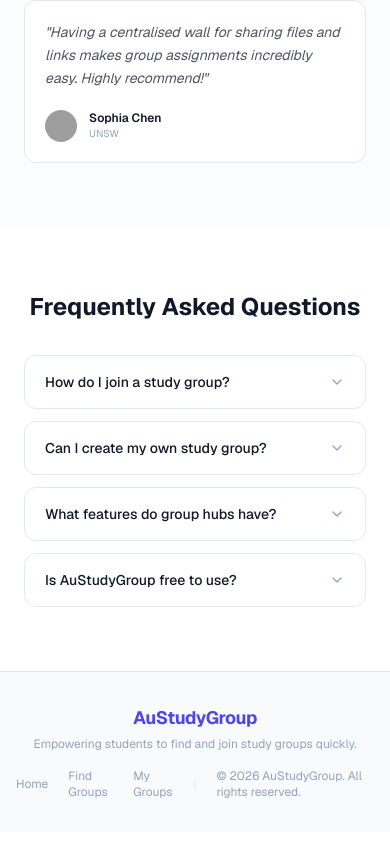
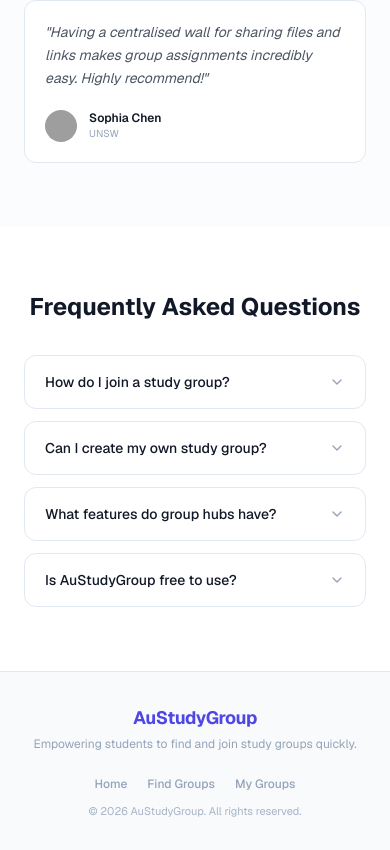
Before and after one commit to TeggTTV/austudygroup, a Next.js app: page / in a window 390 px wide. Shown: the part 1141-1991 px from the top of the page. Built offline with nearby package versions, Linux system fonts and the light colour scheme; no server answers; the database is empty; grey boxes are pictures that could not be loaded.

Commit message:
feat: implement group feed page with real-time messaging, file sharing, and group management settings

```diff
--- a/src/app/group/[id]/feed/page.tsx
+++ b/src/app/group/[id]/feed/page.tsx
@@ -76,6 +76,7 @@
 	} = useAppContext();
 	const router = useRouter();
 	const messagesEndRef = useRef<HTMLDivElement>(null);
+	const messagesContainerRef = useRef<HTMLDivElement>(null);
 
 	const [messageText, setMessageText] = useState('');
 	const [fileInput, setFileInput] = useState<File | null>(null);
@@ -187,10 +188,13 @@
 
 	// Auto-scroll to bottom only when new messages actually arrive
 	useEffect(() => {
-		if (!isLoading) {
+		if (!isLoading && messagesContainerRef.current) {
 			const currentLength = feedMessages.length;
 			if (currentLength > prevLengthRef.current) {
-				messagesEndRef.current?.scrollIntoView({ behavior: 'smooth' });
+				messagesContainerRef.current.scrollTo({
+					top: messagesContainerRef.current.scrollHeight,
+					behavior: prevLengthRef.current === 0 ? 'auto' : 'smooth',
+				});
 			}
 			prevLengthRef.current = currentLength;
 		}
@@ -327,23 +331,23 @@
 				{/* ─── Messages Feed ─── */}
 				<section className="flex-1 bg-surface border border-border rounded-xl flex flex-col h-[75vh]">
 					{/* Group Header */}
-					<div className="border-b border-border px-5 py-3 flex items-center justify-between">
-						<div>
-							<span className="text-[10px] font-bold text-primary bg-primary-light px-2 py-0.5 rounded-full uppercase tracking-wider">
+					<div className="border-b border-border px-5 py-3.5 flex flex-col sm:flex-row sm:items-center justify-between gap-3">
+						<div className="min-w-0">
+							<span className="inline-block text-[10px] font-bold text-primary bg-primary-light px-2 py-0.5 rounded-full uppercase tracking-wider">
 								{group.subject}
 							</span>
-							<h1 className="text-base font-bold text-text-primary mt-1">
+							<h1 className="text-base font-bold text-text-primary mt-1 break-words" title={group.name}>
 								{group.name}
 							</h1>
 						</div>
-						<div className="flex items-center gap-3">
+						<div className="flex items-center justify-between sm:justify-end gap-3 shrink-0 border-t border-border/40 sm:border-0 pt-2 sm:pt-0">
 							<span className="text-xs text-text-muted">
 								{group.meetingFrequency}
 							</span>
 							{group.leaderId === currentUser.id && (
 								<button
 									onClick={() => setSettingsOpen(true)}
-									className="p-1.5 rounded-lg text-text-secondary hover:bg-surface-secondary hover:text-text-primary transition-colors cursor-pointer flex items-center justify-center"
+									className="p-1.5 rounded-lg text-text-secondary hover:bg-surface-secondary hover:text-text-primary transition-colors cursor-pointer flex items-center justify-center animate-hover"
 									title="Group Settings"
 								>
 									<FiMoreVertical size={16} />
@@ -353,7 +357,10 @@
 					</div>
 
 					{/* Messages */}
-					<div className="grow overflow-y-auto p-4 space-y-3">
+					<div
+						className="grow overflow-y-auto p-4 space-y-3"
+						ref={messagesContainerRef}
+					>
 						{isLoading ? (
 							<div className="flex justify-center items-center py-20">
 								<ClipLoader color="var(--primary)" size={35} />
--- a/src/components/Footer.tsx
+++ b/src/components/Footer.tsx
@@ -7,8 +7,8 @@
 	return (
 		<footer className="border-t border-border bg-surface-secondary py-8 mt-auto">
 			<div className="mx-auto max-w-7xl px-4 sm:px-6 lg:px-8">
-				<div className="flex flex-col md:flex-row items-center justify-between gap-4">
-					<div className="flex flex-col items-center md:items-start">
+				<div className="flex flex-col md:flex-row items-center justify-between gap-6">
+					<div className="flex flex-col items-center md:items-start text-center md:text-left">
 						<span className="text-lg font-bold tracking-tight text-primary">
 							AuStudyGroup
 						</span>
@@ -17,7 +17,8 @@
 							quickly.
 						</p>
 					</div>
-					<div className="flex items-center space-x-5 text-xs text-text-muted">
+					<div className="flex flex-col items-center md:items-end gap-3 text-xs text-text-muted">
+						<div className="flex flex-wrap justify-center md:justify-end gap-x-5 gap-y-2 font-medium">
 							<Link
 								href="/"
 								className="hover:text-text-primary transition-colors"
@@ -36,8 +37,10 @@
 							>
 								My Groups
 							</Link>
-						<span className="text-border">|</span>
-						<span>© 2026 AuStudyGroup. All rights reserved.</span>
+						</div>
+						<div className="text-center md:text-right text-[11px] text-text-muted/80">
+							© {new Date().getFullYear()} AuStudyGroup. All rights reserved.
+						</div>
 					</div>
 				</div>
 			</div>
```
Also changed, not shown: 1 other file (tests, documents, lock files or other folders). Lines whose indentation alone changed are shown as unchanged.
